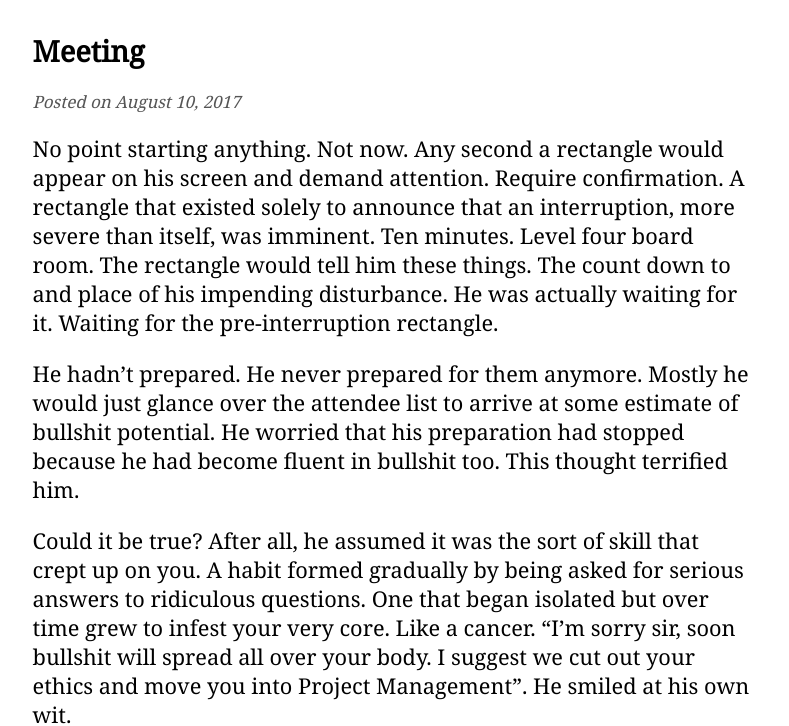
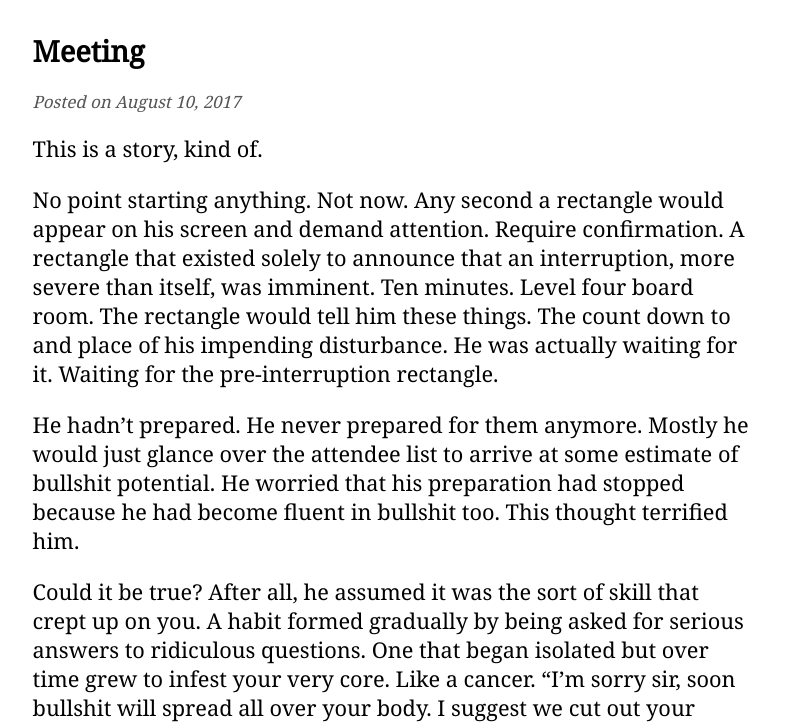
Before and after one commit to beeleebow/beeleebow.github.io, a plain HTML site: page posts/2017-08-10-meeting.html in a window 1280 px wide. Shown: the part 65-791 px from the top of the page, without its empty margins (245-1034 px from the left). Drawn offline with Linux system fonts and the light colour scheme; a web font is replaced by a local one.

Commit message:
deployment: Test deployment script

```diff
--- a/posts/2017-08-10-meeting.html
+++ b/posts/2017-08-10-meeting.html
@@ -29,7 +29,8 @@
 
     </section>
     <section>
-        <p>No point starting anything. Not now. Any second a rectangle would appear on his screen and demand attention. Require confirmation. A rectangle that existed solely to announce that an interruption, more severe than itself, was imminent. Ten minutes. Level four board room. The rectangle would tell him these things. The count down to and place of his impending disturbance. He was actually waiting for it. Waiting for the pre-interruption rectangle.</p>
+        <p>This is a story, kind of.</p>
+<p>No point starting anything. Not now. Any second a rectangle would appear on his screen and demand attention. Require confirmation. A rectangle that existed solely to announce that an interruption, more severe than itself, was imminent. Ten minutes. Level four board room. The rectangle would tell him these things. The count down to and place of his impending disturbance. He was actually waiting for it. Waiting for the pre-interruption rectangle.</p>
 <p>He hadn’t prepared. He never prepared for them anymore. Mostly he would just glance over the attendee list to arrive at some estimate of bullshit potential. He worried that his preparation had stopped because he had become fluent in bullshit too. This thought terrified him.</p>
 <p>Could it be true? After all, he assumed it was the sort of skill that crept up on you. A habit formed gradually by being asked for serious answers to ridiculous questions. One that began isolated but over time grew to infest your very core. Like a cancer. “I’m sorry sir, soon bullshit will spread all over your body. I suggest we cut out your ethics and move you into Project Management”. He smiled at his own wit.</p>
 <p>What alternative did you have when logic was unacceptable? After all, you needed to eat. “The justifications of an insignificant man” he thought to himself as he dismissed the pre-interruption rectangle that had now appeared. Dismissed it so quickly that it served no purpose other than to exercise his mouse hand. He often thought about the cumulative effect of this type of action. How many hours of his life had he spent mousing over pre-interruption rectangles?</p>
```
